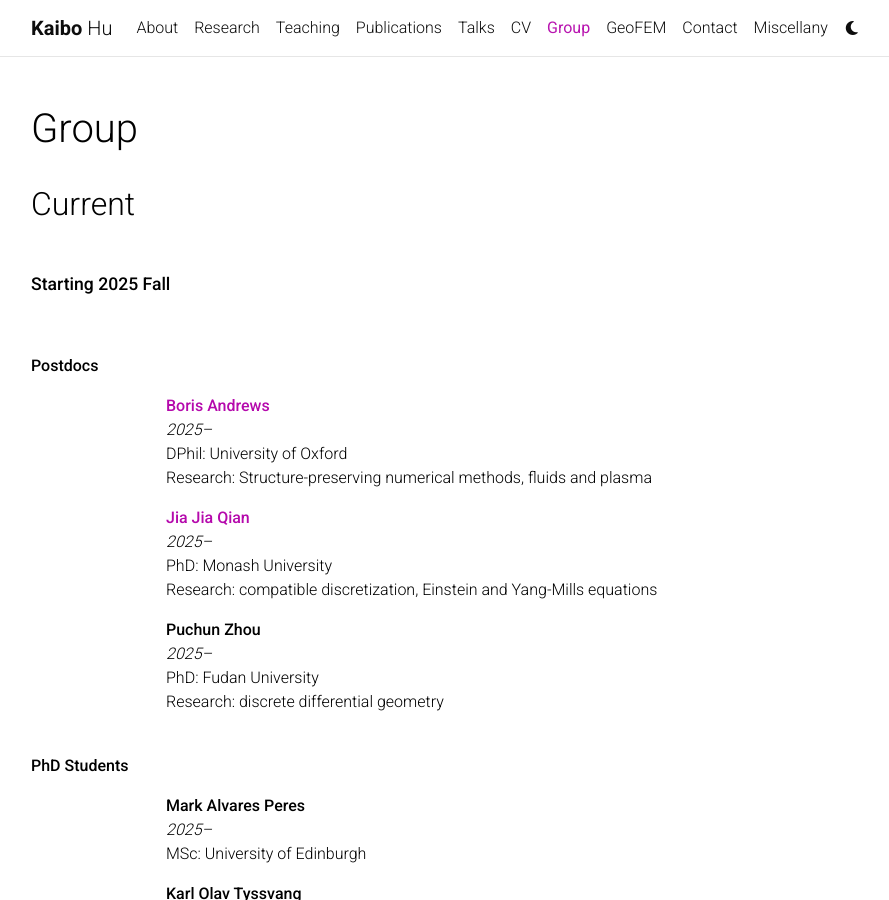
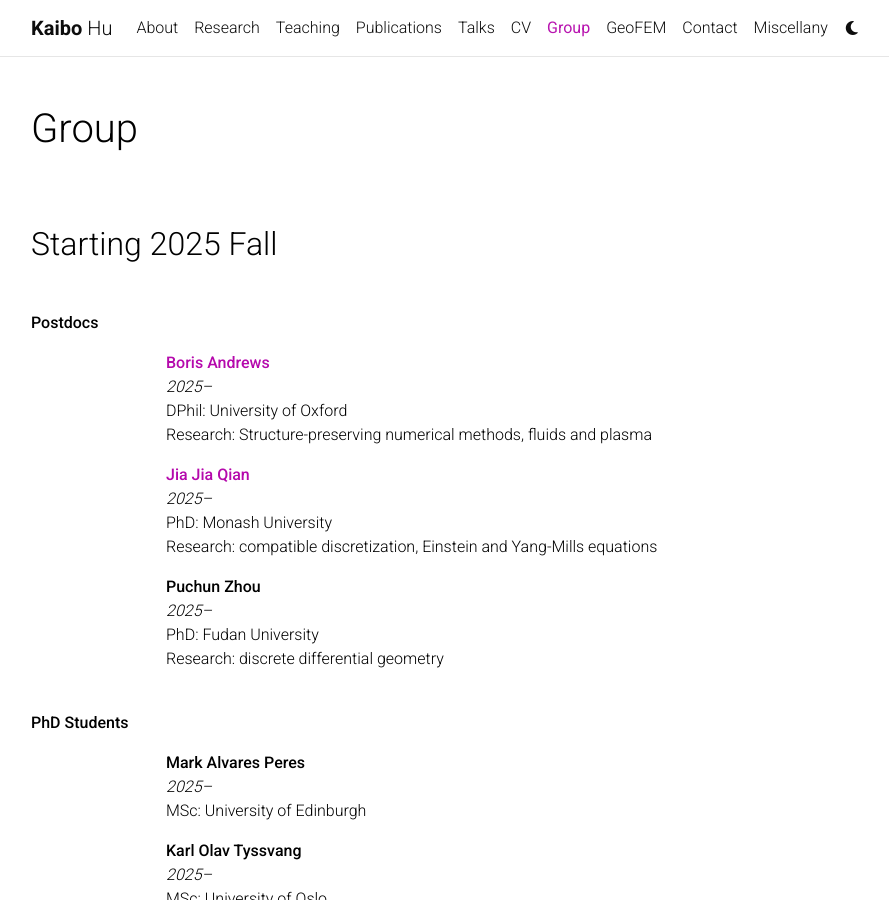
Before and after one commit to kaibohu/kaibohu.github.io, a Jekyll site: the page built from _pages/group.md, in a window 1280 px wide and 900 px high. Shown: the whole window, without its empty margins (224-1113 px from the left). Built offline with Jekyll 4.4.1, drawn with Linux system fonts in a browser that asks for light colours; comment, search, counter and statistics services are not loaded; a style sheet for code colours, icons or effects is not loaded.

Commit message:
Update group.md

```diff
--- a/_pages/group.md
+++ b/_pages/group.md
@@ -5,11 +5,11 @@
 nav: true
 nav_order: 7
 ---
-## Current
+
 
 <br>
 
-<span style="font-size: 1.1em;"><strong>Starting 2025 Fall</strong></span>
+## Starting 2025 Fall
 
 <br>
 
@@ -78,7 +78,7 @@
 
 <br>
 
-<span style="font-size: 1.1em;"><strong>Current</strong></span>
+## Current
 
 <br>
 
@@ -105,8 +105,7 @@
 </div>
 
 <br>
-
-<span style="font-size: 1.1em;"><strong>Previous</strong></span>
+## Previous
 
 <br>
 
```
